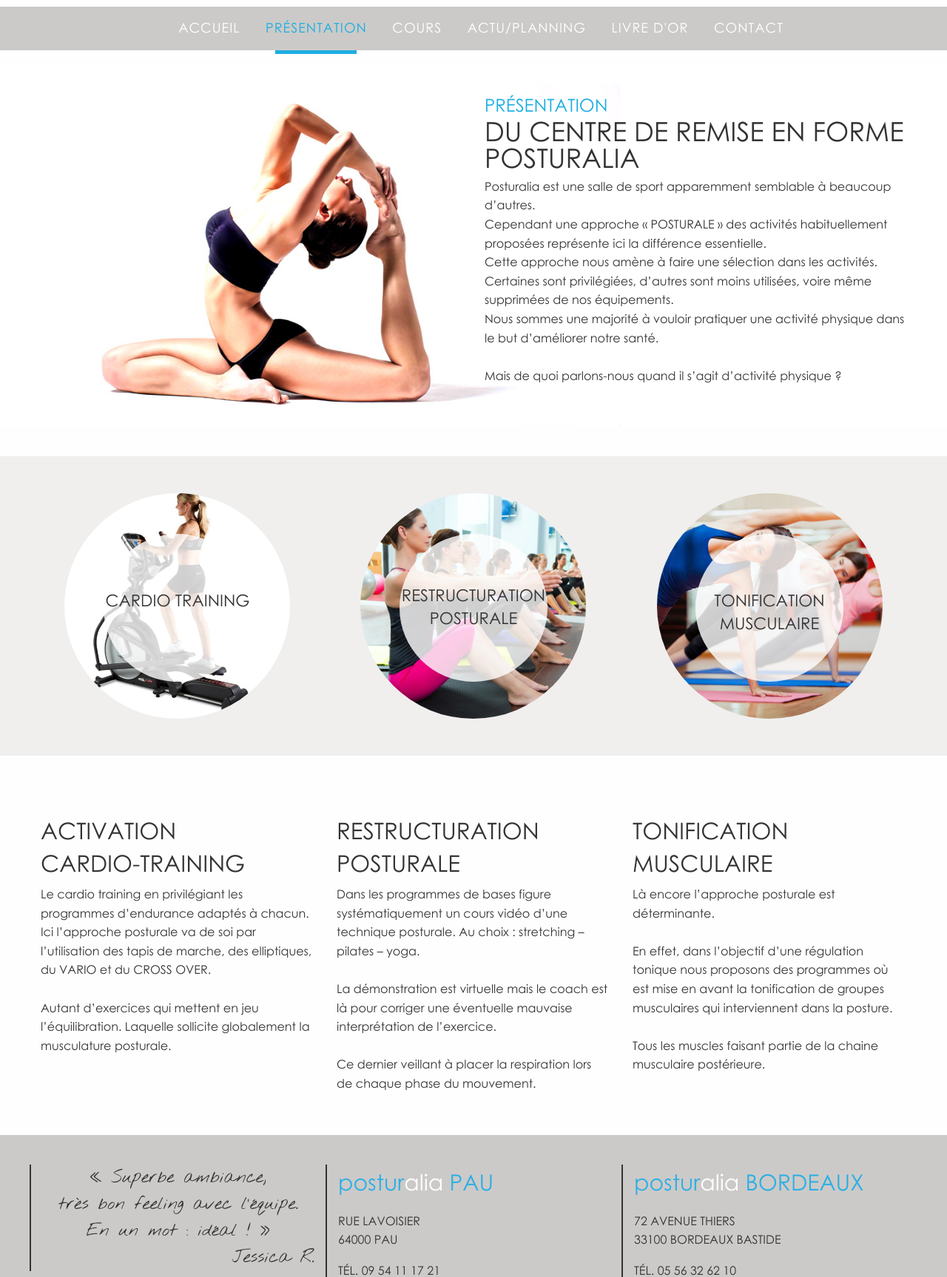
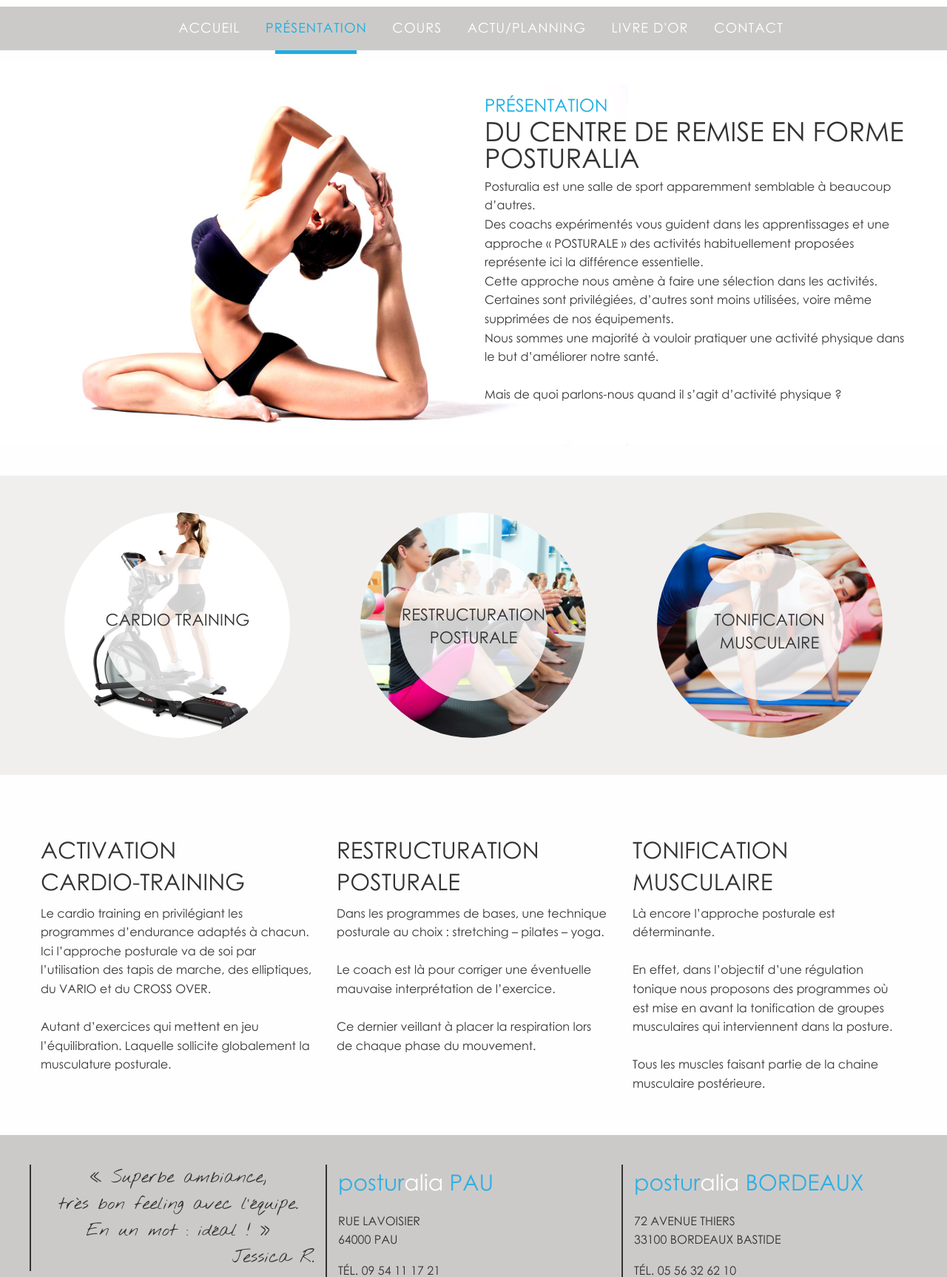
Before and after one commit to xav335/postularaliaProd, a PHP site: page /presentation.php in a window 1280 px wide. Shown: the part 247-1974 px from the top of the page at 74% size. Run offline with PHP 8.4, Linux system fonts and the light colour scheme; data that the repository does not hold is empty; some libraries are stand-ins or nearby versions.

Commit message:
Ajouter du coach présent suppr video avec campagne Bx

```diff
--- a/cours.php
+++ b/cours.php
@@ -86,8 +86,8 @@
 					<div class="large-6 medium-6 small-12 columns">
 						<h3>RESTRUCTURATION POSTURALE</h3>
 						<p>
-						  Dans les programmes de bases figure systématiquement un cours vidéo d’une technique posturale. Au choix : stretching – pilates – yoga.<br><br>
-						  La démonstration est virtuelle mais le coach est là pour corriger une éventuelle mauvaise interprétation de l’exercice. <br><br>
+						  Des cours accompagnés variés et choisis : Pilates – stretching – yoga.<br><br>
+						  Le coach est là pour corriger une éventuelle mauvaise interprétation de l’exercice. <br><br>
 						  Ce dernier veillant à placer la respiration lors de chaque phase du mouvement.
 						</p>
 					</div>
--- a/index.php
+++ b/index.php
@@ -29,8 +29,8 @@
 
 			<section id="actualite">
 				<div class="row">
-					<div class="large-6 medium-6 small-12 columns">
-
+					<div class="large-6 medium-6 small-12 columns" style="text-align: center;">
+						<h3>Centre de Pilates</h3>
 					</div>
 
 					<?php
--- a/presentation.php
+++ b/presentation.php
@@ -19,8 +19,8 @@
 					</div>
 					<div class="large-6 medium-6 small-12 columns">
 						<h2>Présentation<br/>du centre de remise en forme Posturalia</h2>
-						<p>Posturalia est une salle de sport apparemment semblable à beaucoup d’autres. <br>
-						Cependant une approche « POSTURALE » des activités habituellement proposées représente ici la différence essentielle.  <br>
+						<p>Posturalia est une salle de sport apparemment semblable à beaucoup d’autres. <br> Des coachs expérimentés vous guident dans les apprentissages
+						et une approche « POSTURALE » des activités habituellement proposées représente ici la différence essentielle.  <br>
 						Cette approche nous amène à faire une sélection dans les activités.
 						Certaines sont privilégiées, d’autres sont moins utilisées, voire même supprimées de nos équipements.  <br>
 						Nous sommes une majorité à vouloir pratiquer une activité physique dans le but d’améliorer notre santé.  <br> <br>
@@ -51,7 +51,7 @@
 										posturale
 									</h3>
 									<p>
-									   Des cours virtuels variés et choisis : Pilates – stretching – yoga, sont les activités de restructuration posturale. Les démonstrations sont virtuelles mais le coach est là.
+									   Des cours accompagnés variés et choisis : Pilates – stretching – yoga, sont les activités de restructuration posturale. Le coach est toujours là.
 									</p>
 								</span>
 							</div>
@@ -82,8 +82,8 @@
 					<div class="large-4 medium-4 small-12 columns">
 						<h3>RESTRUCTURATION POSTURALE</h3>
 						<p>
-						  Dans les programmes de bases figure systématiquement un cours vidéo d’une technique posturale. Au choix : stretching – pilates – yoga.<br><br>
-						  La démonstration est virtuelle mais le coach est là pour corriger une éventuelle mauvaise interprétation de l’exercice. <br><br>
+						  Dans les programmes de bases, une technique posturale au choix : stretching – pilates – yoga.<br><br>
+						  Le coach est là pour corriger une éventuelle mauvaise interprétation de l’exercice. <br><br>
 						  Ce dernier veillant à placer la respiration lors de chaque phase du mouvement.
 						</p>
 					</div>
```
Also changed, not shown: 1 other file.
